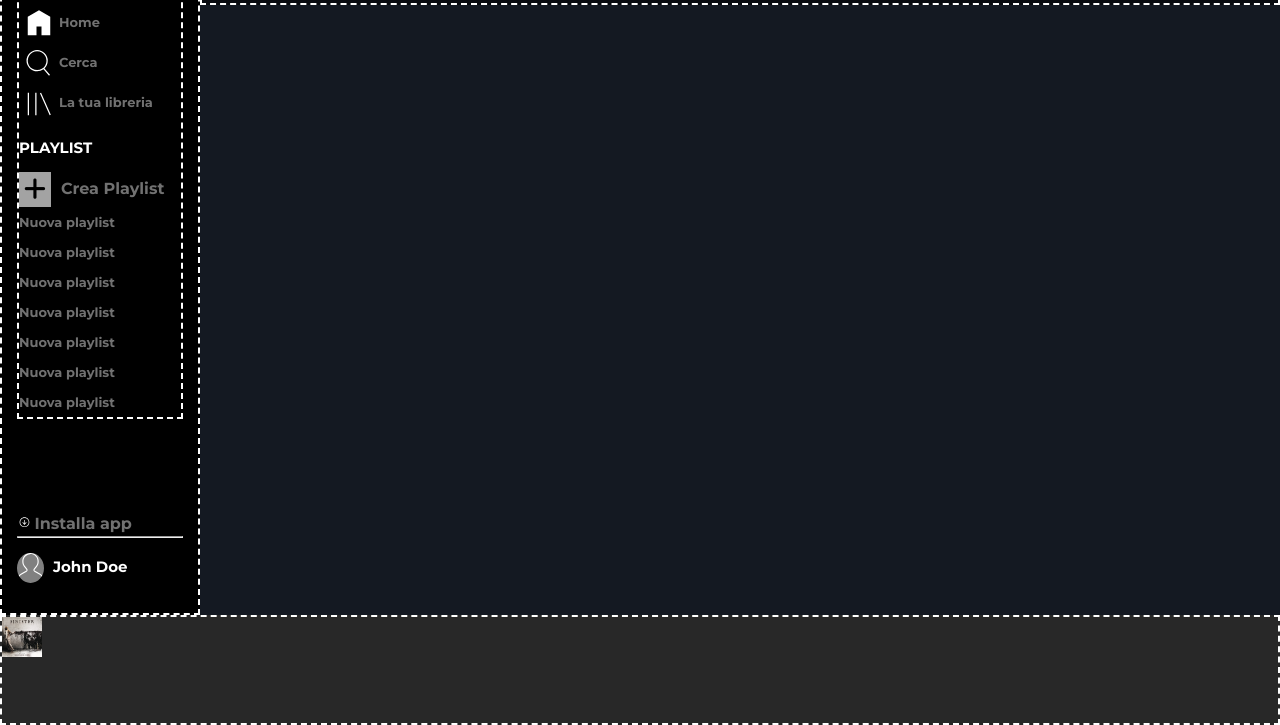
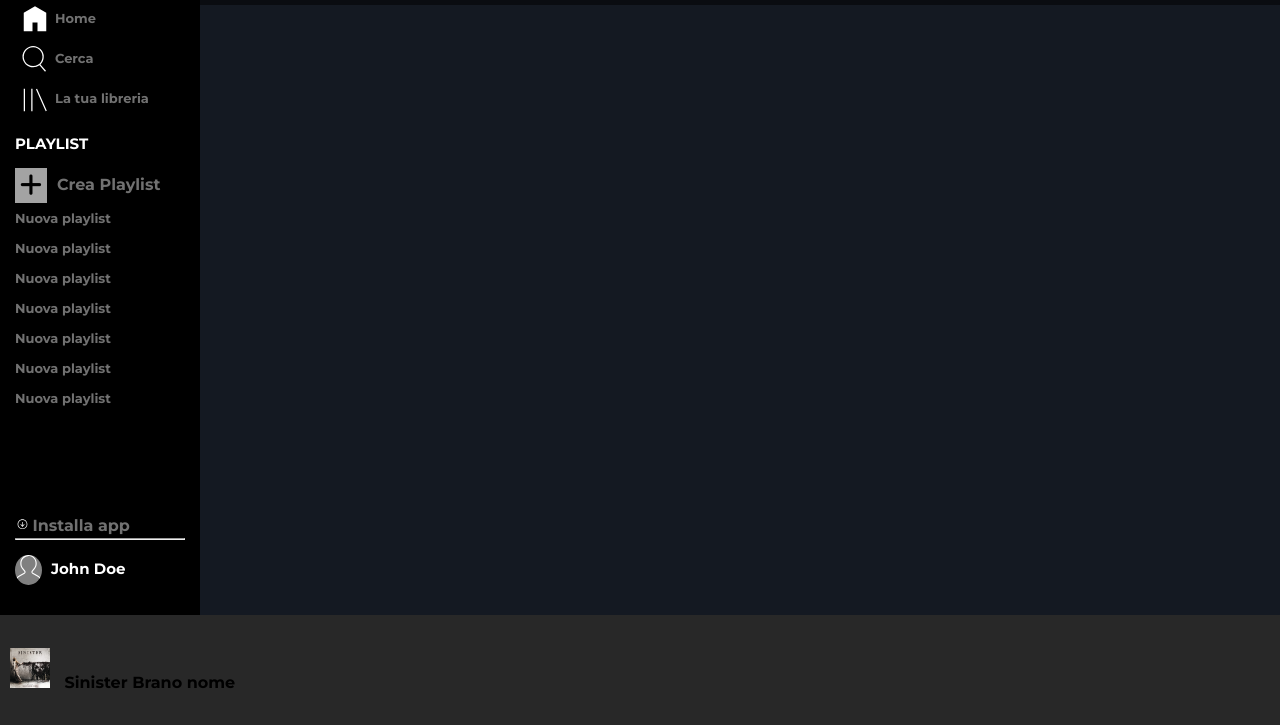
Before and after one commit to FrancescoSisti/html-css-spotifyweb, a plain HTML site: page index.html in a window 1280 px wide. Shown: the part 75-800 px from the top of the page. Drawn offline with Linux system fonts and the light colour scheme.

Commit message:
general fixes

```diff
--- a/index.html
+++ b/index.html
@@ -26,10 +26,10 @@
 
 <body>
     <div class="upper-content">
-        <aside class="brd-shw">
+        <aside>
 
             <!-- Sidebar with logo and nav menu -->
-            <div class="sidebar-top brd-shw">
+            <div class="sidebar-top">
                 <div class="logos">
                     <img id="logo-big" src="img/logo.svg" alt="logo-big">
                     <img id="logo-small" src="img/logo-small.svg" alt="logo-small">
@@ -71,20 +71,19 @@
         <main>
 
             <!-- Header with upgrade button -->
-            <header class="brd-shw"><button>
+            <header><button>
                     <h4>Effettua l'upgrade</h4>
                 </button>
             </header>
 
             <!-- Main content, with songs and albums -->
-
         </main>
     </div>
-    <footer class="media-player brd-shw">
+    <footer class="media-player">
         <div class="song-info">
-            <span>
-                <img id="song-canvas" src="img/sinister.jpeg" alt="sinister-canvas">
-            </span>
+            <img id="song-canvas" src="img/sinister.jpeg" alt="sinister-canvas">
+            <span class="song-name">Sinister</span>
+            <span class="author-name">Brano nome</span>
         </div>
         <div class="song-controls"></div>
         <div class="other-controls"></div>
--- a/style/style.css
+++ b/style/style.css
@@ -10,6 +10,7 @@
     box-sizing: border-box;
 }
 
+/* Generics */
 body {
     font-family: Montserrat;
     font-weight: 700;
@@ -54,6 +55,10 @@ aside {
     padding: 15px;
     flex-direction: column;
     justify-content: space-between;
+}
+
+.dp-none {
+    display: none;
 }
 
 #logo-big {
@@ -138,7 +143,6 @@ h3 {
 .download-app {
     color: var(--font-color);
     padding-bottom: 3px;
-
 }
 
 .sidebar-bottom .user-name>img {
@@ -151,9 +155,11 @@ h3 {
 
 .media-player {
     display: flex;
-
+    justify-content: space-between;
+    align-items: center;
 }
 
 #song-canvas {
     height: 40px;
+    padding: 0 10px;
 }
```
